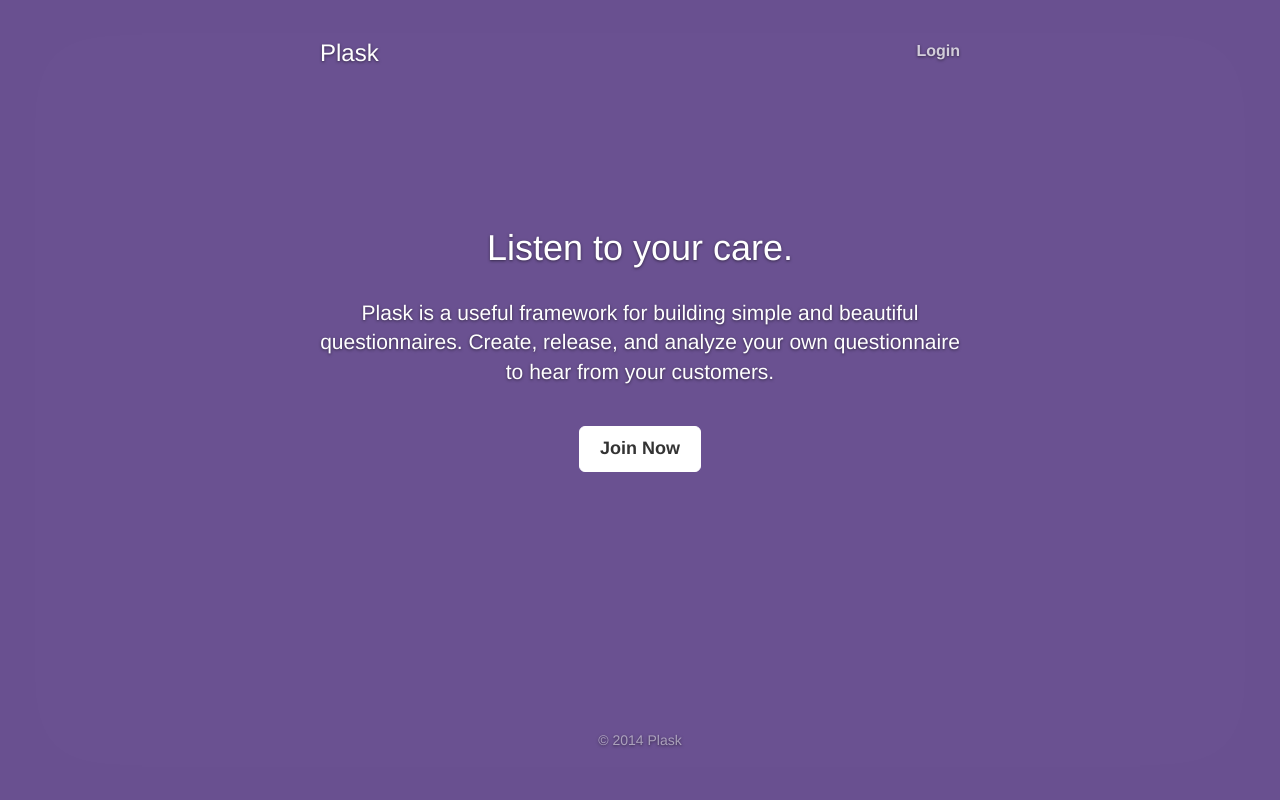
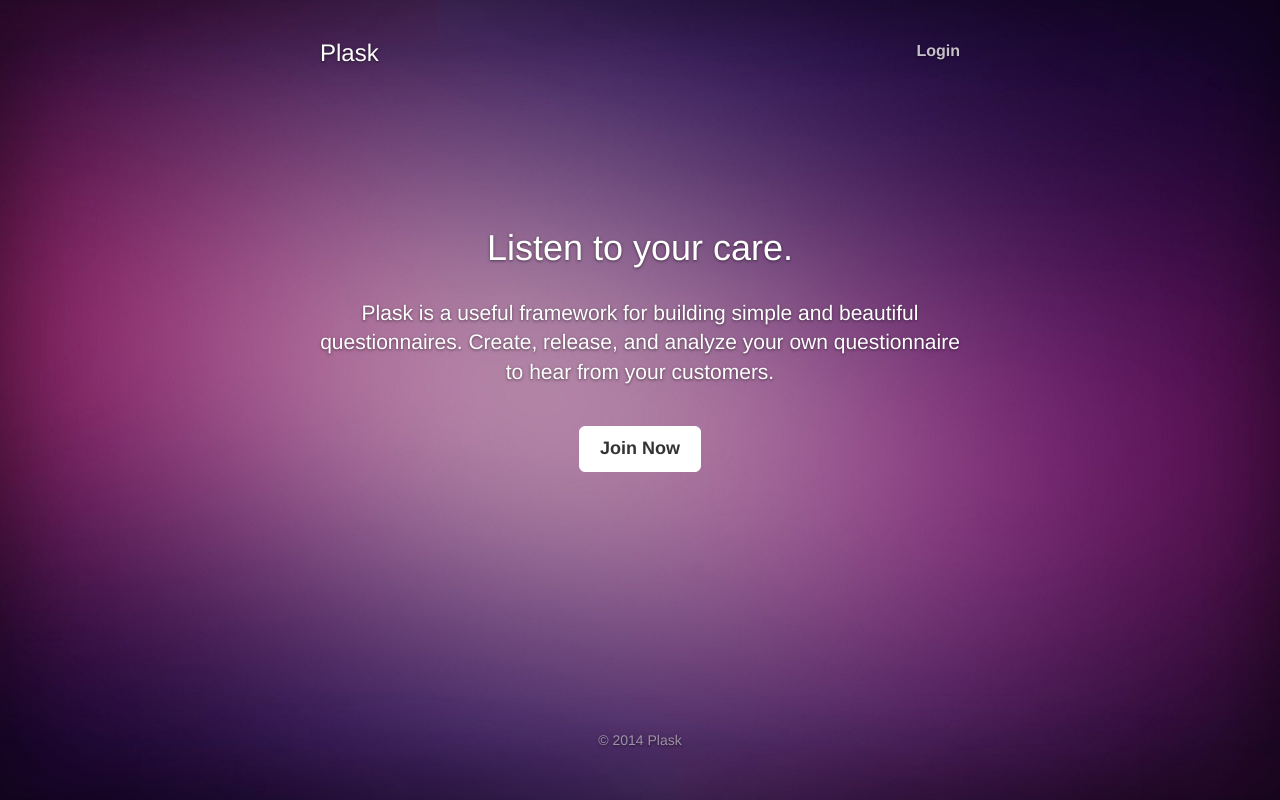
Before and after one commit to yangsiy/Plask, a Flask app: page / in a window 1280 px wide. Run offline with Flask 2, Linux system fonts and the light colour scheme; some libraries are stand-ins or nearby versions.

Commit message:
fix some bug and change the background img

```diff
--- a/app/static/css/base.css
+++ b/app/static/css/base.css
@@ -6,6 +6,7 @@ html {
 body {
     margin-bottom: 60px;
     font-family: "Helvetica Neue", Helvetica, Arial, "Microsoft Yahei UI", "Microsoft YaHei", SimHei, simsun, sans-serif;
+    background: url(/static/img/plask_back_pic.jpg);
 }
 
 .maindiv {
--- a/app/static/css/index.css
+++ b/app/static/css/index.css
@@ -28,7 +28,7 @@ html,
 body {
   height: 100%;
   background-color: rgba(111,84,153,0.92);
-  /*background: url(/static/img/plask_back_pic_v3.jpg);*/
+  background: url(/static/img/plask_back_pic.jpg);
   -webkit-background-size: 100% 100%;
   -moz-background-size: 100% 100%;
   -o-background-size: 100% 100%;
@@ -54,7 +54,8 @@ body {
 .site-wrapper-inner {
   display: table-cell;
   vertical-align: top;
-  background-color: rgba(111,84,153,0.92);
+  /*background-color: rgba(111,84,153,0.92);
+  opacity: .50;*/
 }
 .cover-container {
   margin-right: auto;
--- a/app/user_auth_views.py
+++ b/app/user_auth_views.py
@@ -96,4 +96,4 @@ def register():
 
 	return render_template('register.html',
 		g = g,
-		form = formi)
+		form = form)
```
Also changed, not shown: app/static/img/plask_back_pic.jpg (added).
